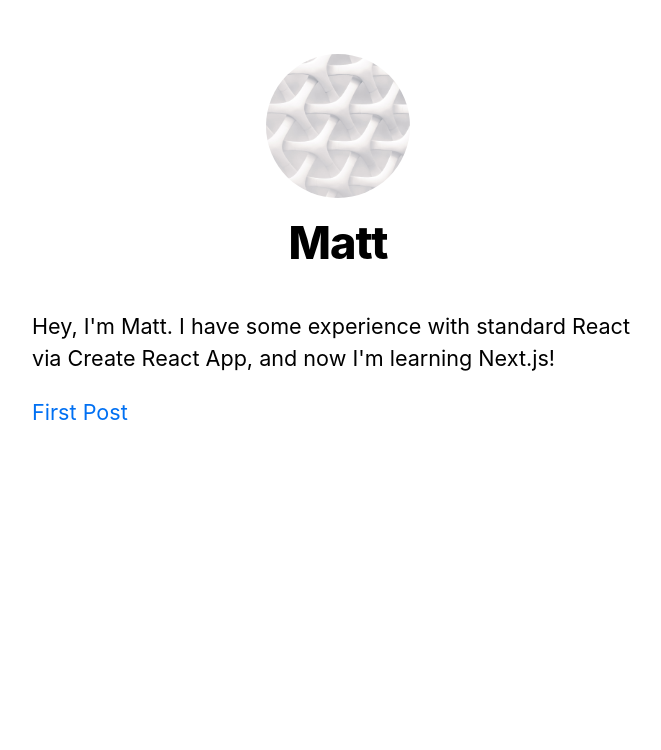
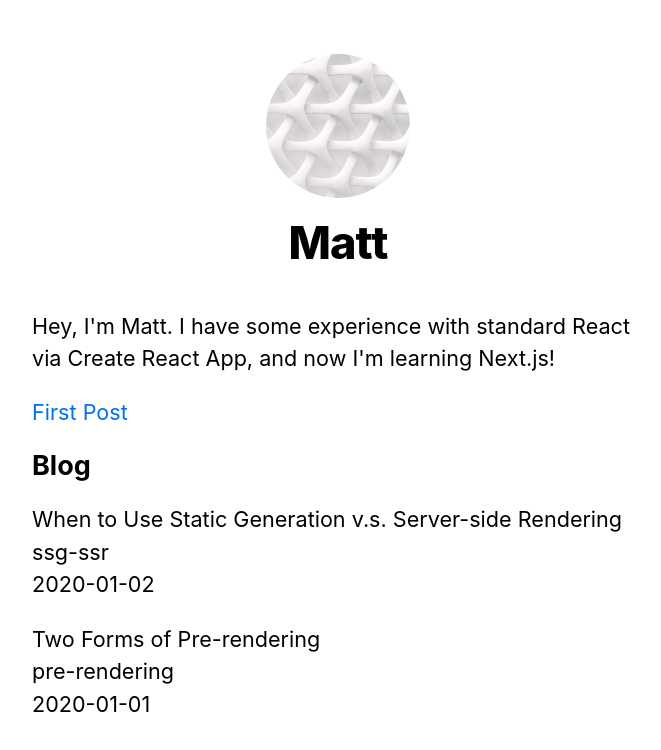
Before and after one commit to mqunell/nextjs-blog-tutorial, a Next.js app: page / in a window 1280 px wide. Shown: the top 750 px of the page, without its empty margins (302-963 px from the left). Built offline with nearby package versions, Linux system fonts and the light colour scheme.

Commit message:
4. Pre-rendering and Data Fetching

```diff
--- /dev/null
+++ b/lib/posts.js
@@ -0,0 +1,44 @@
+import fs from 'fs';
+import path from 'path';
+import matter from 'gray-matter';
+
+/**
+ * This app reads blog posts from files on the server. getSortedPostsData()
+ * could also fetch data from an external API or query a database directly.
+ * Reading from the server and querying a database are possible because this
+ * code runs server-side at build time (due to being called from index.js's
+ * getStaticProps() function).
+ */
+
+const postsDirectory = path.join(process.cwd(), 'posts');
+
+export function getSortedPostsData() {
+	console.log('here');
+	// Get file names under /posts
+	const fileNames = fs.readdirSync(postsDirectory);
+
+	const allPostsData = fileNames.map((fileName) => {
+		// Remove ".md" from file name to get id
+		const id = fileName.replace(/\.md$/, '');
+
+		// Read markdown file as string
+		const fullPath = path.join(postsDirectory, fileName);
+		const fileContents = fs.readFileSync(fullPath, 'utf8');
+
+		// Use gray-matter to parse the post metadata section
+		const matterResult = matter(fileContents);
+
+		// Combine the data with the id
+		return {
+			id,
+			...matterResult.data,
+		};
+	});
+
+	// Sort posts by date
+	return allPostsData.sort(({ date: a }, { date: b }) => {
+		if (a < b) return 1;
+		else if (a > b) return -1;
+		else return 0;
+	});
+}
--- a/package.json
+++ b/package.json
@@ -8,6 +8,7 @@
     "start": "next start"
   },
   "dependencies": {
+    "gray-matter": "^4.0.3",
     "next": "^11.0.0",
     "react": "17.0.2",
     "react-dom": "17.0.2"
--- a/pages/index.js
+++ b/pages/index.js
@@ -1,9 +1,25 @@
 import Head from 'next/head';
 import Link from 'next/link';
 import Layout, { siteTitle } from '../components/layout';
+import { getSortedPostsData } from '../lib/posts';
 import utilStyles from '../styles/utils.module.css';
 
-export default function Home() {
+/**
+ * Static Generation (SSG):
+ * getStaticProps() runs at build time and only on the server. It can only be
+ * exported from a page file, because React needs the data before the page is
+ * rendered.
+ *
+ * Server-side Rendering (SSR) would use getServerSideProps(context).
+ * Client-side Rendering (CSR) would use a Next.js React hook called SWR.
+ */
+export async function getStaticProps() {
+	const allPostsData = getSortedPostsData();
+
+	return { props: { allPostsData } };
+}
+
+export default function Home({ allPostsData }) {
 	return (
 		<Layout home>
 			<Head>
@@ -20,6 +36,21 @@
 					<a>First Post</a>
 				</Link>
 			</section>
+
+			<section className={`${utilStyles.headingMd} ${utilStyles.padding1px}`}>
+				<h2 className={utilStyles.headingLg}>Blog</h2>
+				<ul className={utilStyles.list}>
+					{allPostsData.map(({ id, date, title }) => (
+						<li className={utilStyles.listItem} key={id}>
+							{title}
+							<br />
+							{id}
+							<br />
+							{date}
+						</li>
+					))}
+				</ul>
+			</section>
 		</Layout>
 	);
 }
--- /dev/null
+++ b/posts/pre-rendering.md
@@ -0,0 +1,11 @@
+---
+title: 'Two Forms of Pre-rendering'
+date: '2020-01-01'
+---
+
+Next.js has two forms of pre-rendering: **Static Generation** and **Server-side Rendering**. The difference is in **when** it generates the HTML for a page.
+
+- **Static Generation** is the pre-rendering method that generates the HTML at **build time**. The pre-rendered HTML is then _reused_ on each request.
+- **Server-side Rendering** is the pre-rendering method that generates the HTML on **each request**.
+
+Importantly, Next.js lets you **choose** which pre-rendering form to use for each page. You can create a "hybrid" Next.js app by using Static Generation for most pages and using Server-side Rendering for others.
--- /dev/null
+++ b/posts/ssg-ssr.md
@@ -0,0 +1,19 @@
+---
+title: 'When to Use Static Generation v.s. Server-side Rendering'
+date: '2020-01-02'
+---
+
+We recommend using **Static Generation** (with and without data) whenever possible because your page can be built once and served by CDN, which makes it much faster than having a server render the page on every request.
+
+You can use Static Generation for many types of pages, including:
+
+- Marketing pages
+- Blog posts
+- E-commerce product listings
+- Help and documentation
+
+You should ask yourself: "Can I pre-render this page **ahead** of a user's request?" If the answer is yes, then you should choose Static Generation.
+
+On the other hand, Static Generation is **not** a good idea if you cannot pre-render a page ahead of a user's request. Maybe your page shows frequently updated data, and the page content changes on every request.
+
+In that case, you can use **Server-Side Rendering**. It will be slower, but the pre-rendered page will always be up-to-date. Or you can skip pre-rendering and use client-side JavaScript to populate data.
```
Also changed, not shown: 1 other file (tests, documents, lock files or other folders).
